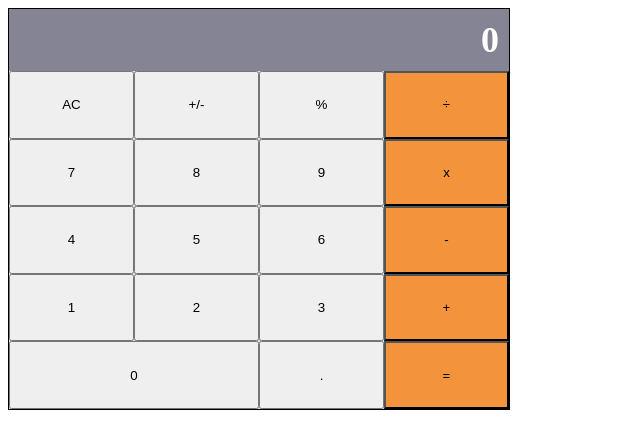
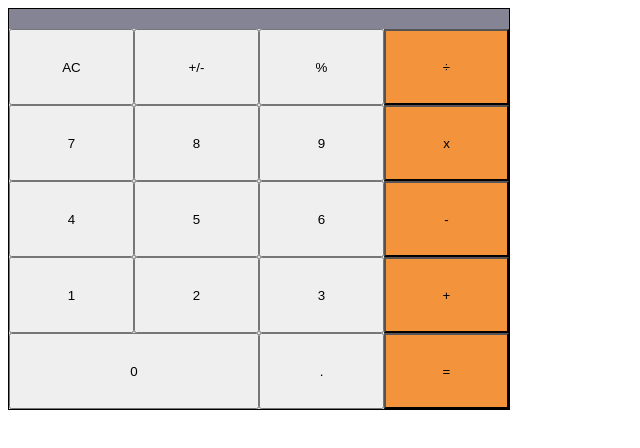
Before and after one commit to lorenzoworx/math, a React (Create React App) app: page / in a window 1280 px wide. Shown: the top 448 px of the page, without its empty margins (0-640 px from the left). Built offline with nearby package versions, Linux system fonts and the light colour scheme.

Commit message:
DISPLAY CALCULATOR DISPLAY IN DISPLAY COMPONENT

```diff
--- a/src/components/CalcDisplay.jsx
+++ b/src/components/CalcDisplay.jsx
@@ -1,7 +1,13 @@
-const CalcDisplay = () => (
+import PropTypes from 'prop-types';
+
+const CalcDisplay = ({ result }) => (
   <div className="calculatorDisplay">
-    <span className="current">0</span>
+    <span className="current">{result}</span>
   </div>
 );
 
+CalcDisplay.propTypes = {
+  result: PropTypes.string.isRequired,
+};
+
 export default CalcDisplay;
```
